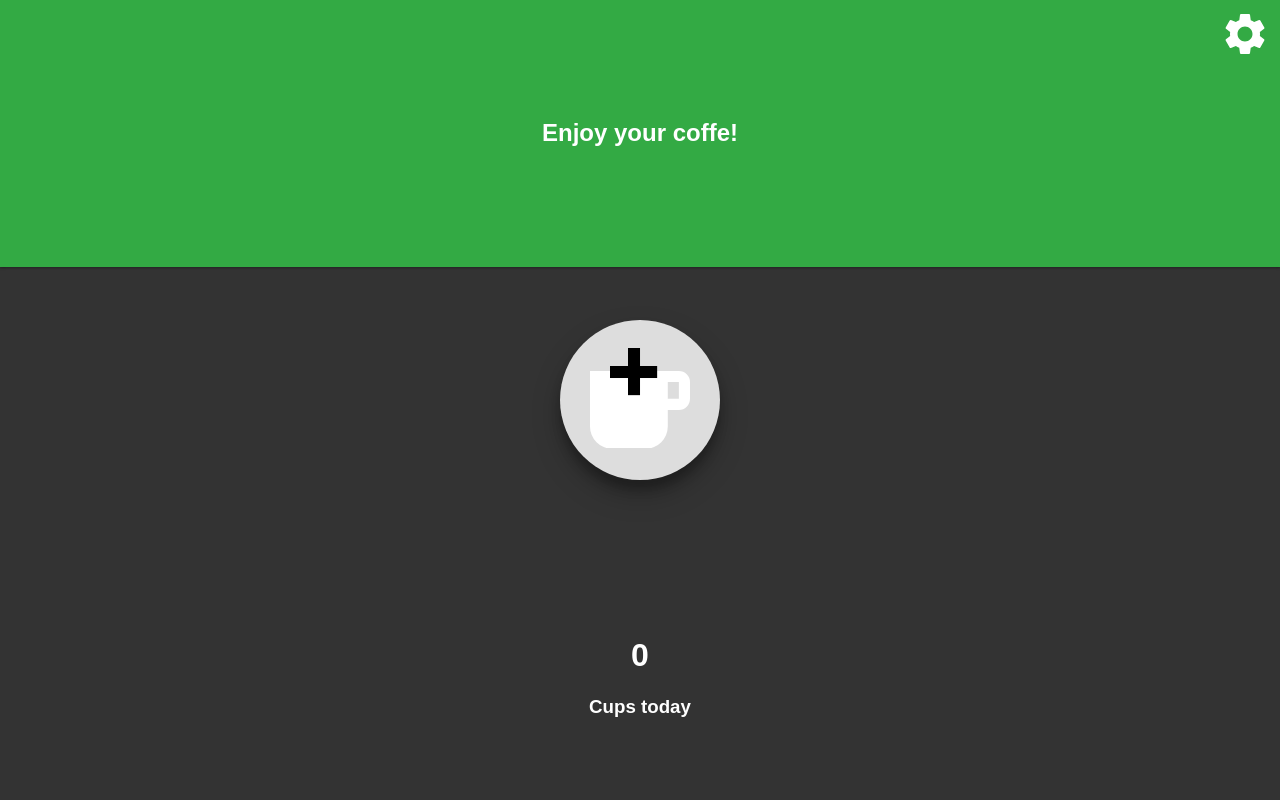
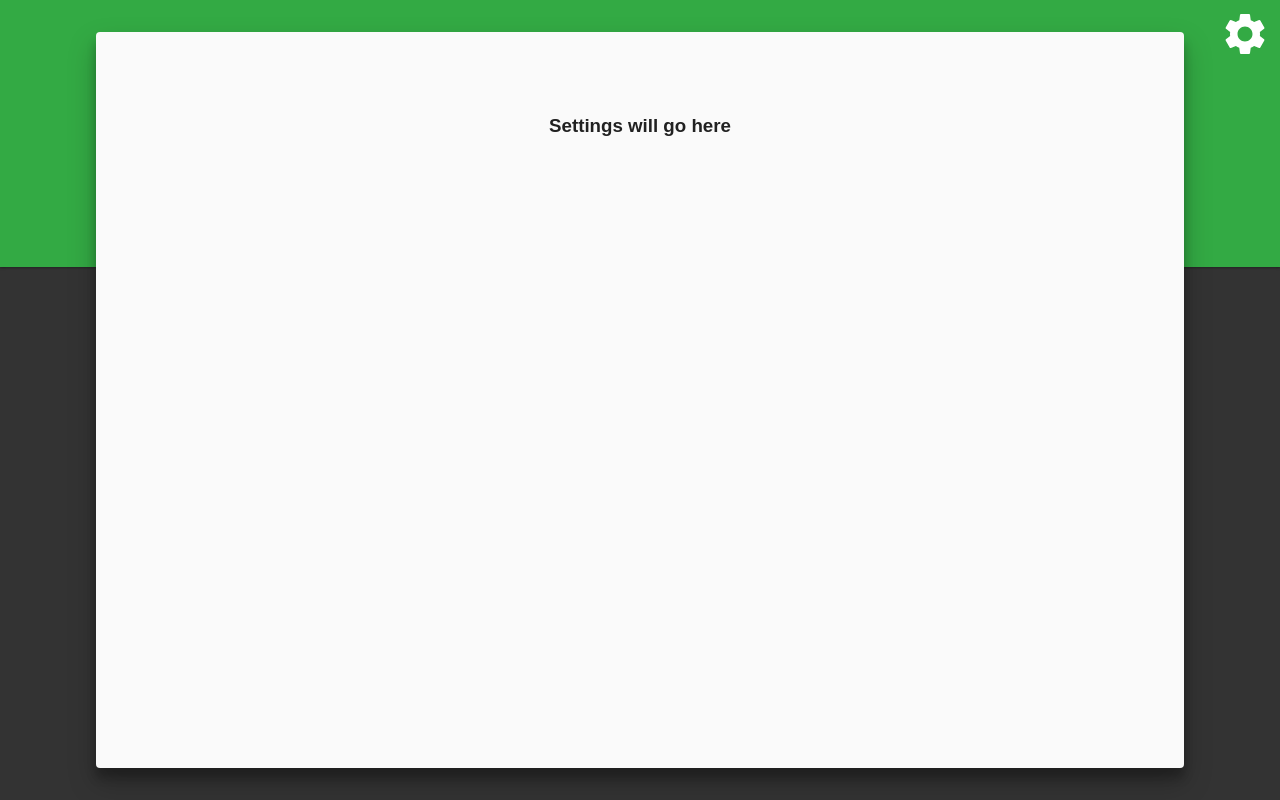
Before and after one commit to StelFoog/coffe-app, a React (Create React App) app: page / in a window 1280 px wide. Both pictures are taken after a click on the button 1245 px from the left and 35 px from the top of the page. Built offline with nearby package versions, Linux system fonts and the light colour scheme.

Commit message:
Configured settings screen

```diff
--- a/src/App.js
+++ b/src/App.js
@@ -3,6 +3,7 @@ import CoffeeButtonContainer from "./features/coffeeButton/CoffeeButtonContainer
 import StatusContainer from "./features/status/StatusContainer";
 import TextBoxContainer from "./features/textBox/TextBoxContainer";
 import SettingsButtonContainer from "./features/settingsButton/SettingsButtonContainer";
+import SettingsScreenContainer from "./features/settingsScreen/SettingsScreenContainer";
 import "./App.css";
 
 const App = () => (
@@ -10,6 +11,7 @@ const App = () => (
     <header className="App-header">
       <SettingsButtonContainer />
     </header>
+    <SettingsScreenContainer />
     <TextBoxContainer />
     <CoffeeButtonContainer />
     <StatusContainer />
--- /dev/null
+++ b/src/features/settingsScreen/SettingsScreen.js
@@ -0,0 +1,21 @@
+import React from "react";
+import "./settingsScreen.css";
+
+class SettingsScreen extends React.Component {
+  render() {
+    console.log(this);
+
+    return (
+      <div
+        className={
+          "settingsContainer " + (this.props.settingsScreen ? "show" : "hidden")
+        }
+      >
+        <div className="settingsInner">
+          <h3>Settings will go here</h3>
+        </div>
+      </div>
+    );
+  }
+}
+export default SettingsScreen;
--- /dev/null
+++ b/src/features/settingsScreen/SettingsScreenContainer.js
@@ -0,0 +1,15 @@
+import { connect } from "react-redux";
+import SettingsScreen from "./SettingsScreen";
+import { selectors } from "../settingsButton";
+
+const makeMapStateToProps = () => {
+  const getSettingsScreenVisibleState = selectors.getSettingsScreenVisibleState();
+  return state => ({
+    settingsScreen: getSettingsScreenVisibleState(state)
+  });
+};
+
+export default connect(
+  makeMapStateToProps,
+  null
+)(SettingsScreen);
--- /dev/null
+++ b/src/features/settingsScreen/settingsScreen.css
@@ -0,0 +1,32 @@
+.settingsContainer {
+  position: absolute;
+  width: 75%;
+  height: 100%;
+  -ms-flex-item-align: center;
+  align-self: center;
+
+  -webkit-transition: opacity 600ms, visibility 600ms;
+  transition: opacity 600ms, visibility 600ms;
+}
+.settingsContainer.hidden {
+  opacity: 0;
+  visibility: hidden;
+}
+.settingsContainer.show {
+  visibility: visible;
+  opacity: 1;
+}
+
+.settingsInner {
+  height: 100%;
+  width: 100%;
+  padding: 4rem;
+  margin: 2rem;
+  background: #fafafa;
+  color: rgba(0, 0, 0, 0.87);
+  border-radius: 0.25rem;
+
+  -webkit-box-shadow: 0 14px 28px rgba(0, 0, 0, 0.25),
+    0 10px 10px rgba(0, 0, 0, 0.22);
+  box-shadow: 0 14px 28px rgba(0, 0, 0, 0.25), 0 10px 10px rgba(0, 0, 0, 0.22);
+}
```
